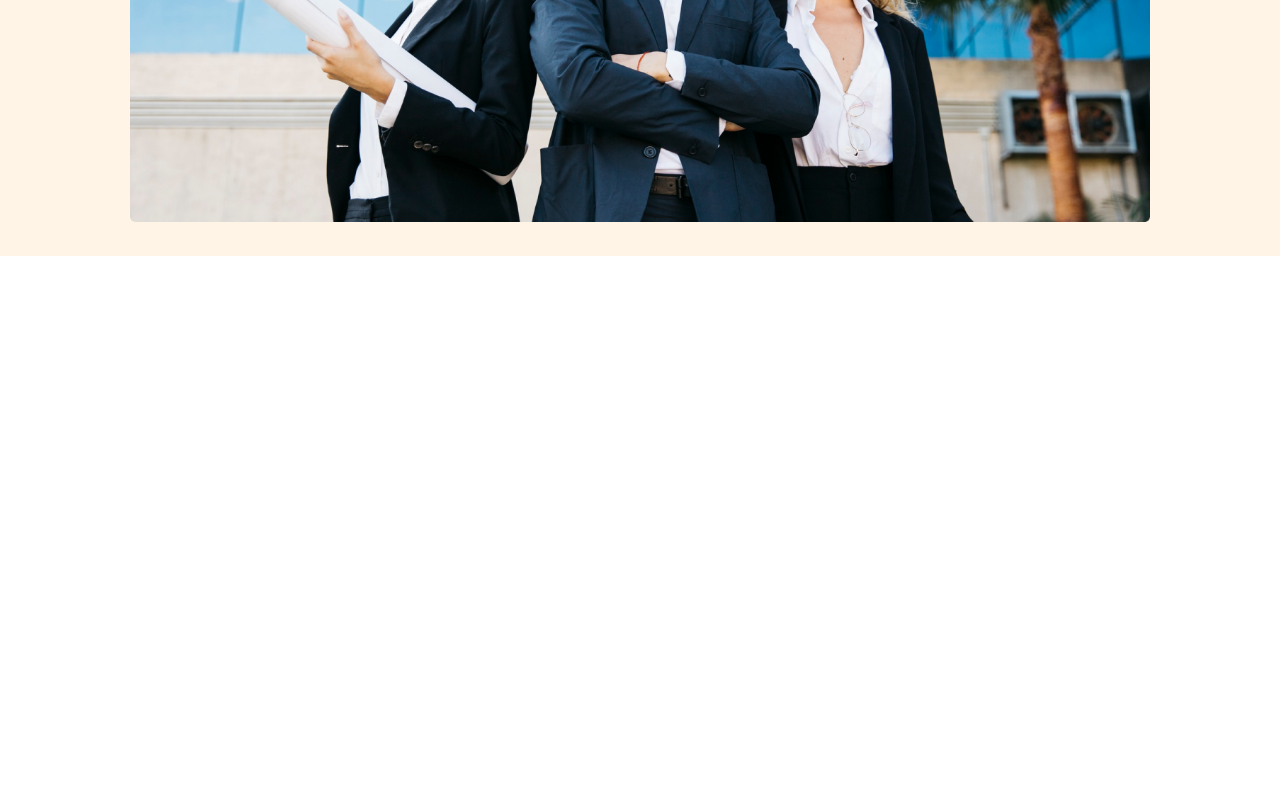
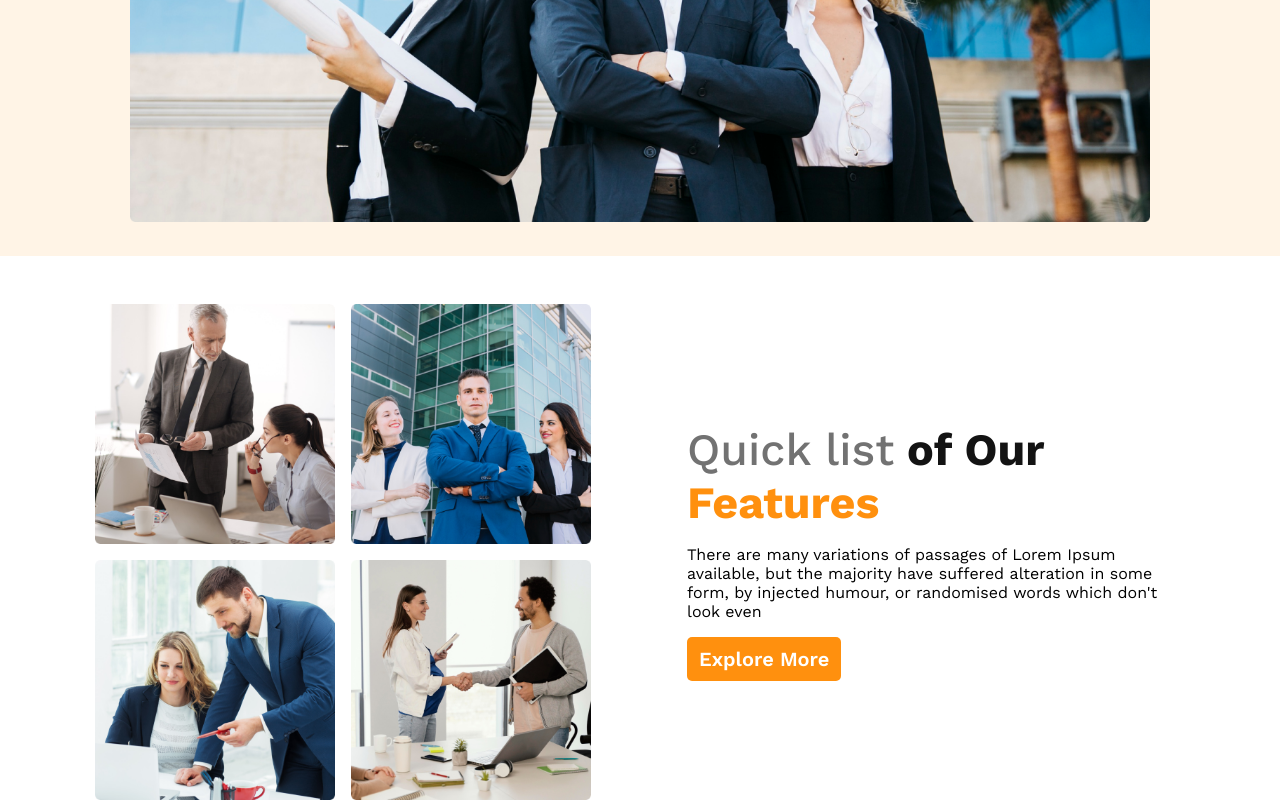
Before and after one commit to engsabbir/g3-architects, a plain HTML site: page index.html in a window 1280 px wide. Shown: the part 752-1552 px from the top of the page. Before the commit the page ends 1008 px from the top, so only its background shows below. Drawn offline with nearby package versions, Linux system fonts and the light colour scheme.

Commit message:
team-img-container section added

```diff
--- a/index.html
+++ b/index.html
@@ -13,7 +13,9 @@
     <link rel="stylesheet" href="styles/style.css">
     <link rel="stylesheet" href="styles/responsive.css">
 </head>
+
 <body>
+    <!-- header section start -->
     <header>
         <nav>
             <h2 class="nav-title text-primary-first">G3 Architects</h2>
@@ -27,7 +29,9 @@
         <div class="banner">
             <div class="banner-content">
                 <h1 class="banner-title text-primary-first">Brand New Group of Architects</h1>
-                <p class="banner-description text-primary-second">There are many variations of passages of Lorem Ipsum available, but the majority have suffered alteration in some form, by injected humour, or randomised words which don't look even</p>
+                <p class="banner-description text-primary-second">There are many variations of passages of Lorem Ipsum
+                    available, but the majority have suffered alteration in some form, by injected humour, or randomised
+                    words which don't look even</p>
                 <button class="btn-primary">Explore More</button>
             </div>
             <div class="banner-img">
@@ -35,6 +39,24 @@
             </div>
         </div>
     </header>
+    <!-- main section start -->
+    <main>
+        <section class="team-img-container">
+            <div class="team-img">
+                <img src="images/team1.png" alt="">
+                <img src="images/team2.png" alt="">
+                <img src="images/team3.png" alt="">
+                <img src="images/team4.png" alt="">
+            </div>
+            <div class="team-content">
+                <h1 class="team-content-title"><span class="quick-list text-primary-second">Quick list</span> <span class="text-primary-first of-our">of Our</span> <span class="features">Features</span></h1>
+                <p class="team-content-description">There are many variations of passages of Lorem Ipsum available, but the majority have suffered alteration in some form, by injected humour, or randomised words which don't look even</p>
+                <button class="btn-primary">Explore More</button>
+            </div>
+        </section>
+    </main>
+    <!-- header section start -->
+    <!-- header section start -->
 </body>
 
 </html>
--- a/styles/responsive.css
+++ b/styles/responsive.css
@@ -8,14 +8,26 @@
         flex-direction: column;
         gap: 1rem;
     }
+    .banner-content{
+        margin: 1rem auto;
+    }
+    .banner-title{
+        font-size: 3rem;
+    }
 }
 /* medium device */
 @media screen and (min-width: 577px)  and (max-width: 960px){
     header{
-        padding: 50px ;
+        padding: 30px ;
     }
     nav{
         flex-direction: column;
         gap: 0.75rem;
     }
+    .banner-content{
+        margin: 2rem auto;
+    }
+    .banner-title{
+        font-size: 3rem;
+    }
 }
--- a/styles/style.css
+++ b/styles/style.css
@@ -23,7 +23,7 @@
     font-size: 20px;
     font-weight: 600;
 }
-/* header section style */
+/* header and navigation section style */
 header{
     background: rgba(255, 144, 14, 0.10);
     padding: 30px 130px;
@@ -39,6 +39,7 @@ nav{
 }
 .navigation-link{
     display: flex;
+    text-align: center;
 
 }
 .navigation-link li{
@@ -69,5 +70,42 @@ nav{
 .banner-img img{
     width: 100%;
 }
+
+/* main section style */
+main{
+    max-width: 1090px;
+    margin: auto;
+}
+.team-img-container{
+    display: flex;
+    margin-top: 3rem;
+    /* justify-content: space-between; */
+    gap: 6rem;
+    align-items: center;
+}
+.team-img{
+    display: grid;
+    gap: 1rem;
+    grid-template-columns: repeat(2, 1fr);
+}
+.team-img img{
+    height: 15rem;
+    width: 15rem;
+}
+.team-content-title{
+    font-size: 2.8rem;
+}
+.quick-list{
+    font-weight: 500;
+}
+.of-our{
+    font-weight: 700;
+}
+.features{
+    color: #FF900E;
+    font-weight: 700;
+}
+.team-content-description{
+    margin: 1rem auto;
+}
 /* header section style */
-/* header section style */
```
